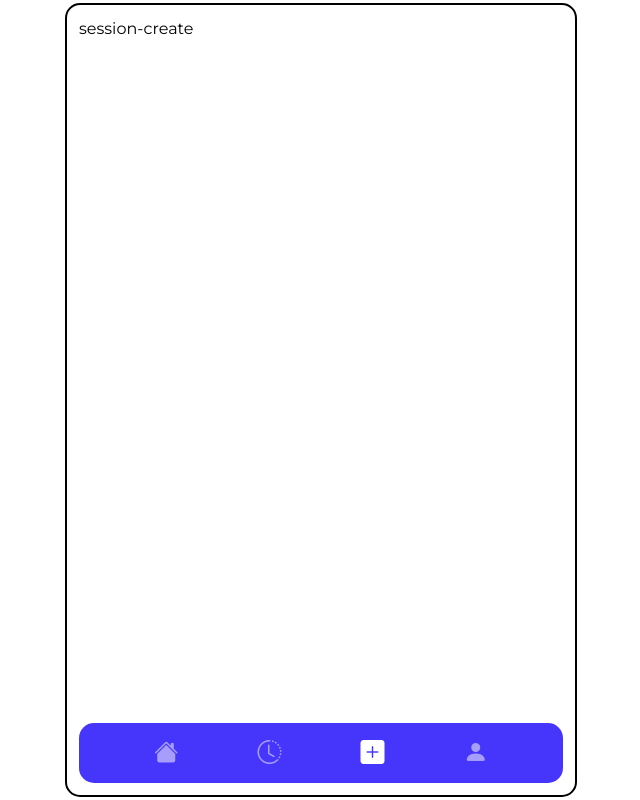
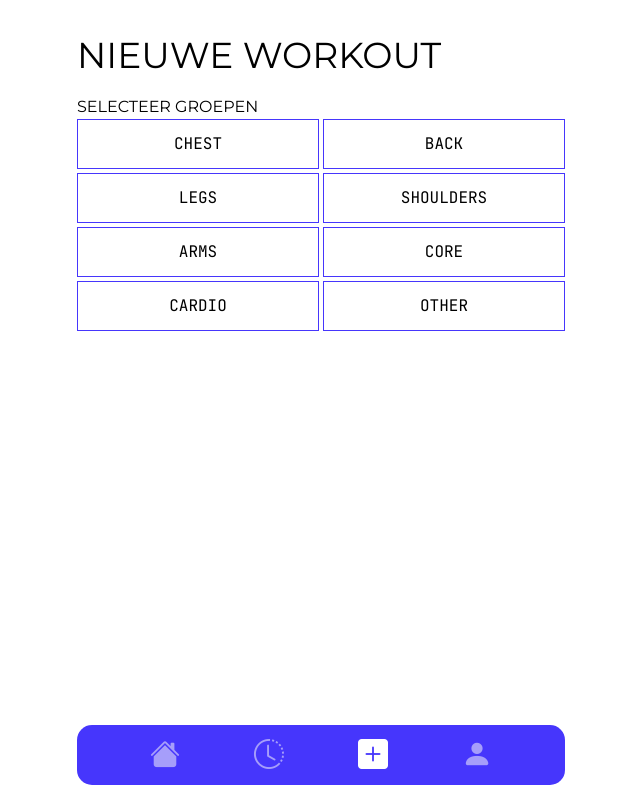
Before and after one commit to kursad333/gainstar, a Vue app in the folder src/web/: page /session/create in a window 1280 px wide. Shown: the whole page, without its empty margins (319-959 px from the left). Built offline with nearby package versions, Linux system fonts and the light colour scheme; the HTML template or start-up script is replaced by a standard one.

Commit message:
Proof of concept for FE /session/create

```diff
--- a/src/web/src/components/nav/bottom-nav.vue
+++ b/src/web/src/components/nav/bottom-nav.vue
@@ -1,5 +1,5 @@
 <template>
-  <nav class="w-auto flex justify-evenly items-center px-1 h-15 text-2xl">
+  <nav class="w-auto flex justify-evenly items-center px-1 h-10 text-2xl md:h-15 lg:text-3xl">
     <router-link to="/"
                  active-class="active" class="w-10 text-center">
       <i class="bi bi-house-fill"/>
@@ -36,8 +36,8 @@ nav {
 @media (max-width: 767px) {
   nav {
     position: absolute;
-    bottom: 0px;
-    left: 0px;
+    bottom: 0;
+    left: 0;
     width: calc(100%);
     border-radius: 0;
   }
--- a/src/web/src/components/template/mobile-container.vue
+++ b/src/web/src/components/template/mobile-container.vue
@@ -10,7 +10,6 @@
 <style scoped>
 @media (min-width: 768px) {
   .container {
-    border: 2px solid black;
     border-radius: 15px;
     margin: 3px 0 3px 0;
     min-height: calc(100vh - 6px);
--- a/src/web/src/views/session-create.vue
+++ b/src/web/src/views/session-create.vue
@@ -1,6 +1,54 @@
 <template>
-  <h1>session-create</h1>
+  <h1 class="f-montserrat fw-400 text-4xl py-5">NIEUWE WORKOUT</h1>
+  <h2 class="f-montserrat fw-400 text-3">SELECTEER GROEPEN</h2>
+  <div class="grid grid-cols-2 gap-1">
+    <div
+      class="group-container p-3 f-mono fw-400 text-center cursor-pointer"
+      :class="selectedMuscleGroups.includes(muscle) ? 'active' : '' " v-for="muscle in muscleGroups"
+      @click="() => {selectMuscleGroup(muscle)}">
+      {{ muscle.toUpperCase() }}
+    </div>
+  </div>
 </template>
+
+<script setup lang="ts">
+import {type Ref, ref} from "vue";
+
+const muscleGroups: Ref<string[]> = ref<string[]>([
+  "Chest",
+  "Back",
+  "Legs",
+  "Shoulders",
+  "Arms",
+  "Core",
+  "Cardio",
+  "Other"
+]);
+const selectedMuscleGroups: Ref<string[]> = ref<string[]>([]);
+
+const selectMuscleGroup = (muscleGroup: string) => {
+  if (selectedMuscleGroups.value.includes(muscleGroup)) {
+    selectedMuscleGroups.value = selectedMuscleGroups.value.filter((group) => group !== muscleGroup);
+  } else {
+    selectedMuscleGroups.value.push(muscleGroup);
+  }
+  console.log(selectedMuscleGroups);
+}
+
+
+</script>
+
+<style scoped>
+.group-container {
+  border: 1.5px solid var(--primary-color);
+}
+
+.group-container.active {
+  background-color: #4636FC;
+  color: white;
+}
+</style>
+
 
 <script setup lang="ts">
 
```
